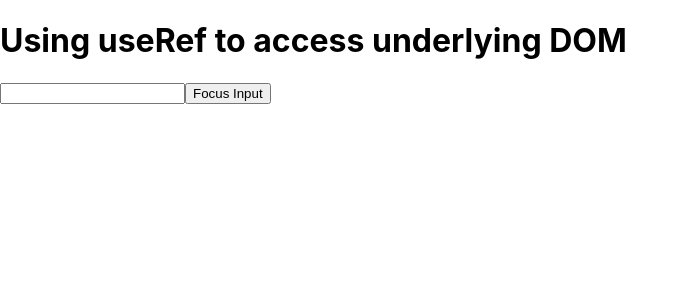
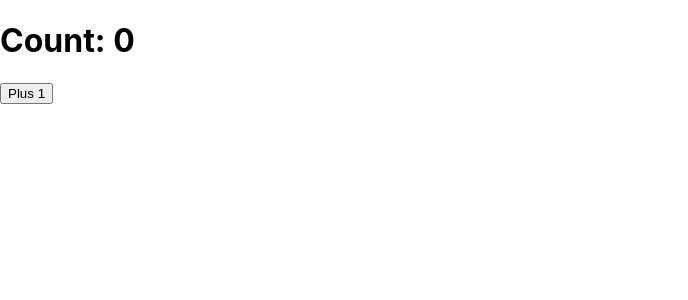
Before and after one commit to NeemaMwende/React, a React (Create React App) app in the folder myapp/: page / in a window 1280 px wide. Shown: the top 300 px of the page, without its empty margins (0-688 px from the left). Built offline with nearby package versions, Linux system fonts and the light colour scheme.

Commit message:
custom hooks

```diff
--- a/myapp/src/App.js
+++ b/myapp/src/App.js
@@ -3,10 +3,11 @@
 // import HotelApp from './HotelApp';
 import "./App.css";
 import React from "react";
-// import { useState , useEffect} from "react";
+import useConsoleLog from "./useConsoleLog";
+import { useEffect , useState} from "react";
 // import { ThemeProvider, useTheme } from "./ThemeContext";
 // import Switch from "./Switch";
-import { useReducer }from 'react'
+// import { useState }from 'react'
 // function App() {
 //   return (
 //     <div className="App">
@@ -618,19 +619,40 @@ import { useReducer }from 'react'
 
 //USEREF HOOK
 
-function App(){
+// function App(){
 
-  const formInputRef = React.useRef(null);
-  const focusInput = () => {
-    formInputRef.current.focus();
+//   const formInputRef = React.useRef(null);
+//   const focusInput = () => {
+//     formInputRef.current.focus();
+//   }
+
+//   return(
+//     <>
+//       <h1>Using useRef to access underlying DOM</h1>
+//       <input type="text" ref={formInputRef}/>
+//       <button onClick={focusInput}>Focus Input</button>
+//     </>
+//   );
+// }
+
+// export default App;
+
+//USE OF CUSTOM HOOKS
+
+
+function App() {
+  const [count, setCount] = useState(0);
+  useConsoleLog(count);
+
+  function increment() {
+    setCount(prevCount => prevCount + 1)
   }
 
-  return(
-    <>
-      <h1>Using useRef to access underlying DOM</h1>
-      <input type="text" ref={formInputRef}/>
-      <button onClick={focusInput}>Focus Input</button>
-    </>
+  return (
+    <div>
+      <h1>Count: {count}</h1>
+      <button onClick={increment}>Plus 1</button>
+    </div>
   );
 }
 
--- /dev/null
+++ b/myapp/src/useConsoleLog.js
@@ -0,0 +1,9 @@
+import { useEffect } from "react";
+
+function useConsoleLog(varName) {
+  useEffect(() => {
+    console.log(varName);
+  }, [varName]);
+}
+
+export default useConsoleLog;
```
